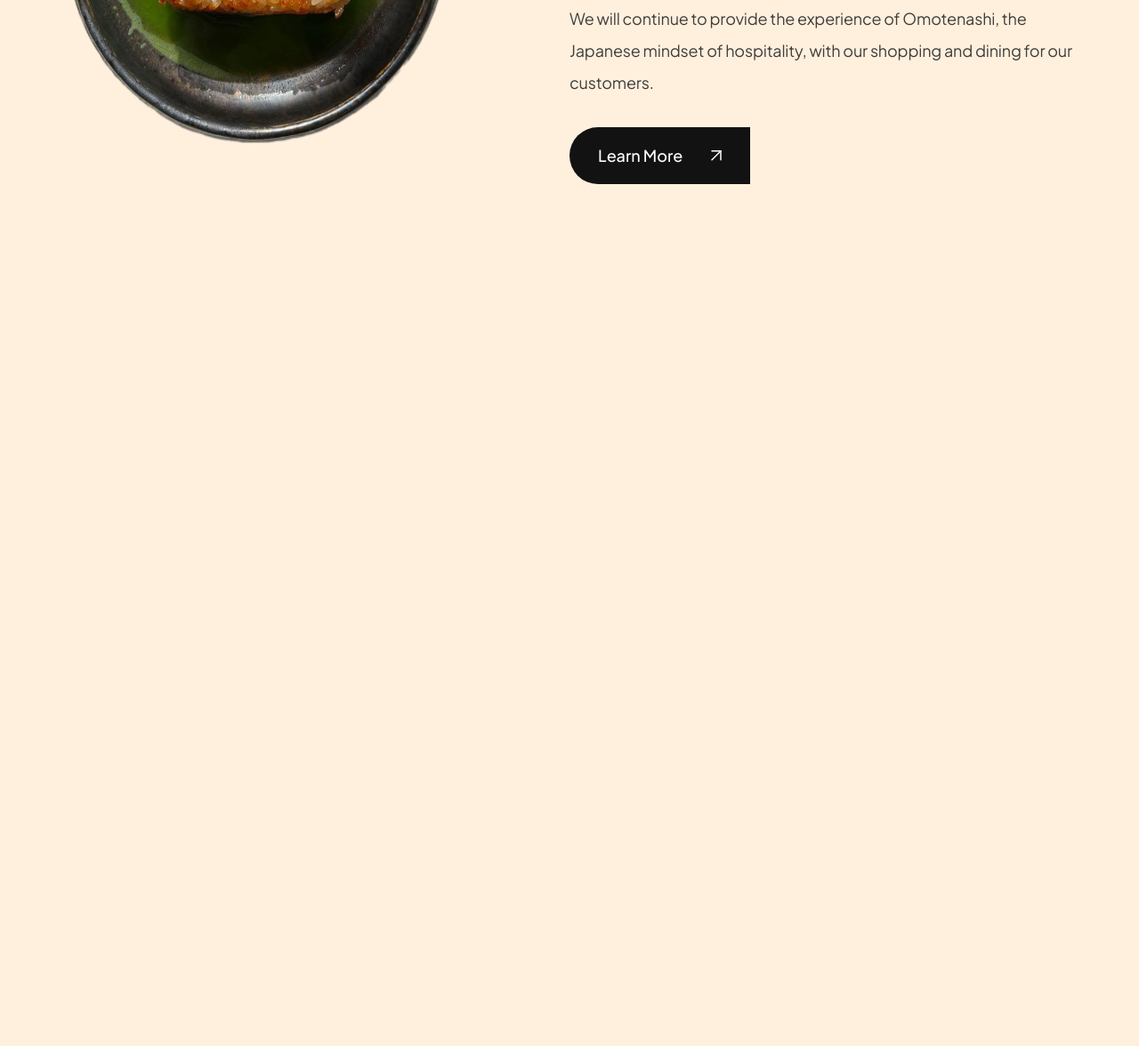
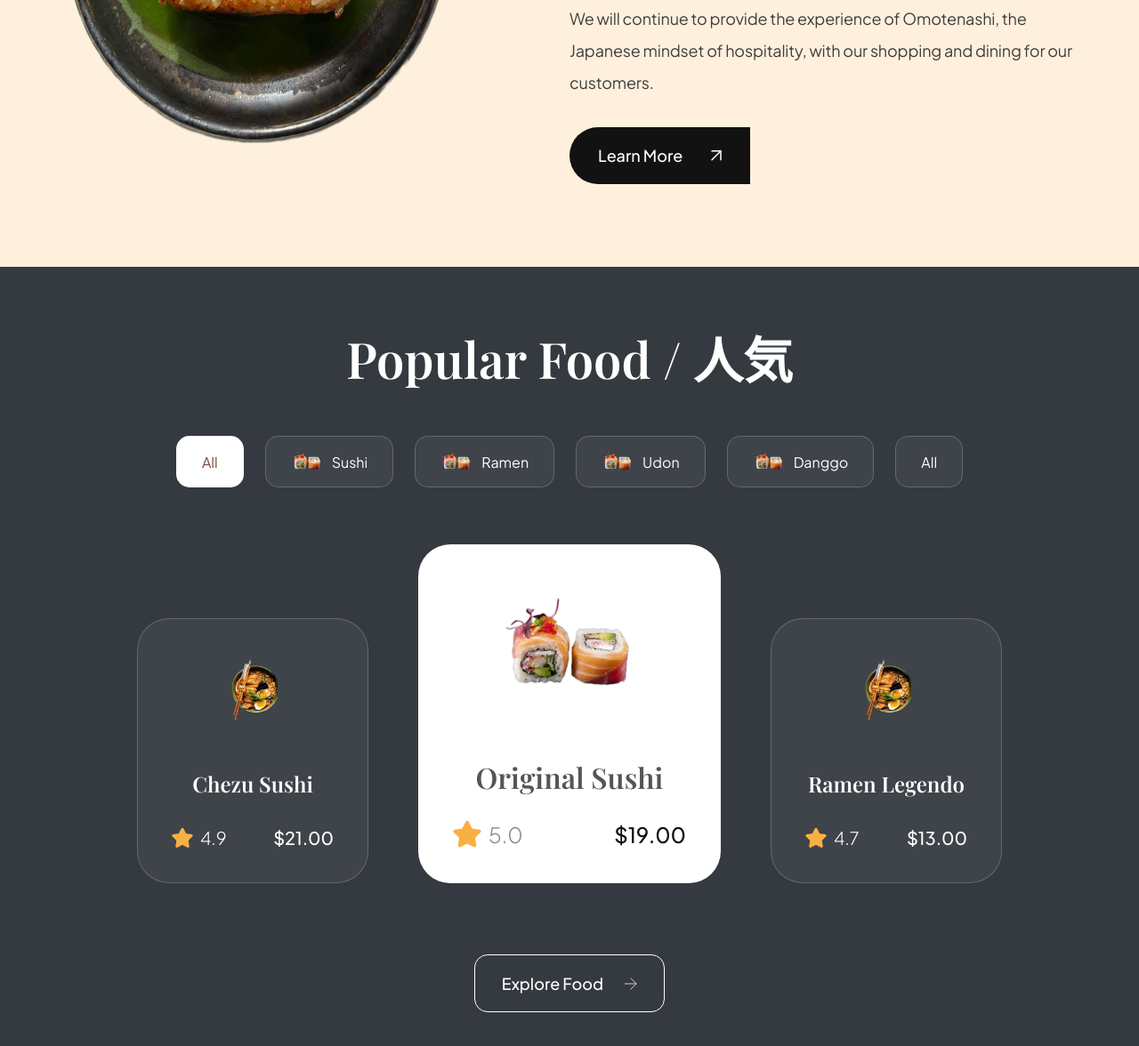
Before and after one commit to hafsachenni/japanese_dining_website, a website built with Vite: page index.html in a window 1280 px wide. Shown: the part 1218-2394 px from the top of the page at 89% size. Before the commit the page ends 1518 px from the top, so only its background shows below. Built offline with nearby package versions, Linux system fonts and the light colour scheme.

Commit message:
popular dishes section completed

```diff
--- /dev/null
+++ b/css/sections/popular.css
@@ -0,0 +1,167 @@
+.popular-foods{
+    overflow: hidden;
+    display: flex;
+    flex-direction: column;
+    background-color: #343A40;
+    padding: 64px;
+}
+.popular-foods__title{
+    font-size: 56px;
+    font-weight: 600;
+    font-family: var(--playfair-display);
+    color: #fff;
+    line-height: 78px;
+    text-align: center;
+}
+.popular-foods__filters{
+    display: flex;
+    justify-content: center;
+    gap: 24px;
+    max-width: 100%;
+    margin-top: 48px;
+    overflow-x: auto;
+}
+.popular-foods__filter-btn{
+    padding: 10px 28px;
+    background-color: rgba(255, 255, 255, 0.05);
+    border-radius: 15px;
+    display: flex;
+    flex-direction: row;
+    align-items: center;
+    gap: 10px;
+    border: 1px solid rgba(255, 255, 255, 0.2);
+    font-size: 16px;
+    font-weight: 300px;
+    line-height: 25px;
+    font-family: var(--plus-jakarta-sans);
+    color: #fff;
+    cursor: pointer;
+}
+.popular-foods__filter-btn img{
+    width: 36px;
+    height: 36px;
+    object-fit: contain;
+}
+.popular-foods__filter-btn.active {
+    background: #fff;
+    color: #7B4B3A;
+}
+
+  .popular-foods__filter-btn:hover {
+    background: #fff;
+    color: #121212;
+}
+.popular-foods__catalogue{
+    display: flex;
+    justify-content: center;
+    align-items: flex-end;
+    gap: 56px;
+    margin-top: 64px;
+    flex-wrap: wrap;
+}
+.popular-foods__button{
+    width: fit-content;
+    padding: 20px 30px;
+    margin: 80px auto 0;
+    font-weight: 500;
+    font-size: 18px;
+    line-height: 23px;
+    font-family: var(--plus-jakarta-sans);
+    color: #fff;
+    border: none;
+    outline: none;
+    background: transparent;
+    border-radius: 15px;
+    cursor: pointer;
+    border: 0.5px solid #fff;
+}
+.popular-foods__button:hover{
+    background-color: hsl(88, 21%, 70%);
+    border: none;
+    color: black;
+}
+.popular-foods__button img {
+    width: 14px;
+    height: 14px;
+    object-fit: contain;
+    margin-left: 21px;
+}
+.popular-foods__card{
+    display: flex;
+    flex-direction: column;
+    height: fit-content;
+    align-items: center;
+    padding: 38px;
+    min-width: 260px;
+    border-radius: 36px;
+    background: rgba(255, 255, 255, 0.05);
+    border: 1px solid rgba(255, 255, 255, 0.2);
+}
+.popular-foods__card-image{
+    width: 110px;
+    height: 84px;
+    object-fit: contain;
+}
+.popular-foods__card-title{
+    margin-top: 47px;
+    font-weight: 600;
+    font-size: 24px;
+    line-height: 32px;
+    font-family: var(--playfair-display);
+    color: #fff;
+    text-align: center;
+}
+.popular-foods__card-details{
+    width: 100%;
+    margin-top: 32px;
+}
+.popular-foods__card-rating{
+    display: flex;
+    align-items: center;
+    gap: 8px;
+}
+.popular-foods__card-rating img {
+    width: 24px;
+    height: 24px;
+    object-fit: contain;
+}
+.popular-foods__card-rating p{
+    font-size: 20px;
+    font-weight: 300;
+    font-family: var(--plus-jakarta-sans);
+    color: #fff;
+}
+.popular-foods__card-price{
+    font-size: 20px;
+    font-weight: 500;
+    font-family: var(--plus-jakarta-sans);
+    color: #fff;
+}
+.popular-foods__card.active-card {
+    background: #fff;
+    min-width: 340px;
+}
+.popular-foods__card.active-card .popular-foods__card-image {
+    width: 214px;
+    height: 160px;
+}
+
+.popular-foods__card.active-card .popular-foods__card-title {
+    color: var(--black-500);
+    font-size: 32px;
+}
+
+.popular-foods__card.active-card .popular-foods__card-rating img {
+    width: 32px;
+    height: 32px;
+}
+
+.popular-foods__card.active-card .popular-foods__card-rating p {
+    font-size: 24px;
+    color: var(--gray-100);
+}
+
+.popular-foods__card.active-card .popular-foods__card-price {
+    font-size: 24px;
+    color: var(--secondary-color)
+}
--- a/css/style.css
+++ b/css/style.css
@@ -3,10 +3,10 @@
 @import url("sections/header.css");
 @import url("sections/hero.css");
 @import url("sections/about.css");
+@import url("sections/popular.css");
 /* other css file imports */
 /*
 
-@import url("sections/popular.css");
 @import url("sections/trending.css");
 @import url("sections/subscribe.css");
 @import url("sections/footer.css"); */
--- a/index.html
+++ b/index.html
@@ -102,6 +102,74 @@
   </section>
 
 
+  <section id="menu" class="popular-foods">
+    <h2 class="popular-foods__title">Popular Food / 人気</h2>
+    <div class="popular-foods__filters sushi__hide-scrollbar">
+      <button class="popular-foods__filter-btn active">All</button>
+      <button class="popular-foods__filter-btn"><img src="assets/sushi-1.png"/>Sushi</button>
+      <button class="popular-foods__filter-btn">
+        <img src="/assets/sushi-1.png" alt="ramen" />
+        Ramen
+      </button>
+      <button class="popular-foods__filter-btn">
+        <img src="/assets/sushi-1.png" alt="udon" />
+        Udon
+      </button>
+      <button class="popular-foods__filter-btn">
+        <img src="/assets/sushi-1.png" alt="danggo" />
+        Danggo
+      </button>
+      <button class="popular-foods__filter-btn">All</button>
+    </div>
+
+    <div class="popular-foods__catalogue">
+      <article class="popular-foods__card">
+        <img class="popular-foods__card-image" src="assets/sushi-4.png" alt="sushi"/>
+        <h4 class="popular-foods__card-title">Chezu Sushi</h4>
+
+        <div class="popular-foods__card-details flex-between">
+          <div class="popular-foods__card-rating">
+            <img src="assets/star.svg" alt="rating"/>
+            <p>4.9</p>
+          </div>
+          <p class="popular-foods__card-price">$21.00</p>
+        </div>
+      </article>
+
+
+      <article class="popular-foods__card active-card">
+        <img class="popular-foods__card-image" src="assets/sushi-1.png" alt="sushi"/>
+        <h4 class="popular-foods__card-title">Original Sushi</h4>
+
+        <div class="popular-foods__card-details flex-between">
+          <div class="popular-foods__card-rating">
+            <img src="assets/star.svg" alt="rating"/>
+            <p>5.0</p>
+          </div>
+          <p class="popular-foods__card-price">$19.00</p>
+        </div>
+      </article>
+
+
+      <article class="popular-foods__card">
+        <img class="popular-foods__card-image" src="assets/sushi-4.png" alt="sushi"/>
+        <h4 class="popular-foods__card-title">Ramen Legendo</h4>
+
+        <div class="popular-foods__card-details flex-between">
+          <div class="popular-foods__card-rating">
+            <img src="assets/star.svg" alt="rating"/>
+            <p>4.7</p>
+          </div>
+          <p class="popular-foods__card-price">$13.00</p>
+        </div>
+      </article>
+    </div>
+
+    <button class="popular-foods__button">
+      Explore Food
+      <img src="assets/arrow-right.svg" alt="arrow"/>
+    </button>
+  </section>
 
   <script src="js/script.js" type="module"></script>
 </body>
```
Also changed, not shown: assets/arrow-right.svg (added), assets/sushi-4.png (added).
